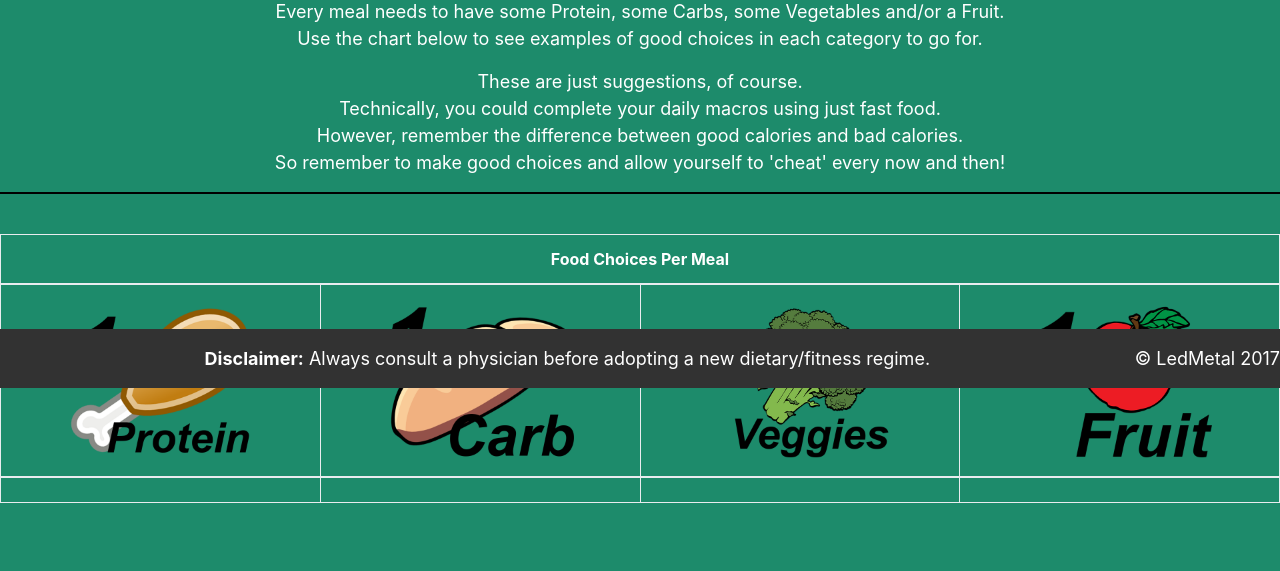
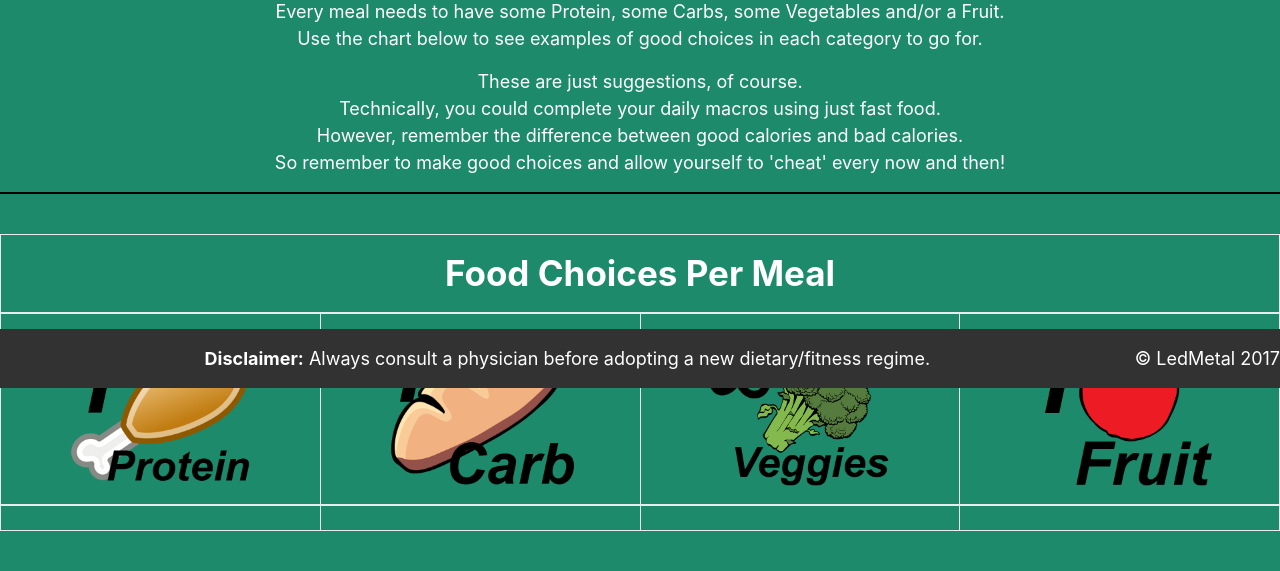
Before and after one commit to LedMetal/MacroBuddy, a PHP site: page /HTML/mealPrep.html in a window 1280 px wide. Shown: the part 412-983 px from the top of the page. Run offline with PHP 8.4, Linux system fonts and the light colour scheme; lists and menus that the app fills with data are empty; some libraries are stand-ins or nearby versions.

Commit message:
Set title of table's font-size to 35 pixels

```diff
--- a/MacroBuddy/CSS/mealPrep.css
+++ b/MacroBuddy/CSS/mealPrep.css
@@ -23,6 +23,10 @@ hr {
     border: 1px solid black;
 }
 
+#tableTitle {
+    font-size: 35px;
+}
+
 th {
     text-align: center;
 }
--- a/MacroBuddy/HTML/mealPrep.html
+++ b/MacroBuddy/HTML/mealPrep.html
@@ -51,7 +51,7 @@
     <table class="table table-bordered">
         <thead>
             <tr>
-                <th colspan="4">Food Choices Per Meal</th>
+                <th id="tableTitle" colspan="4">Food Choices Per Meal</th>
             </tr>
 
             <tr>
```
